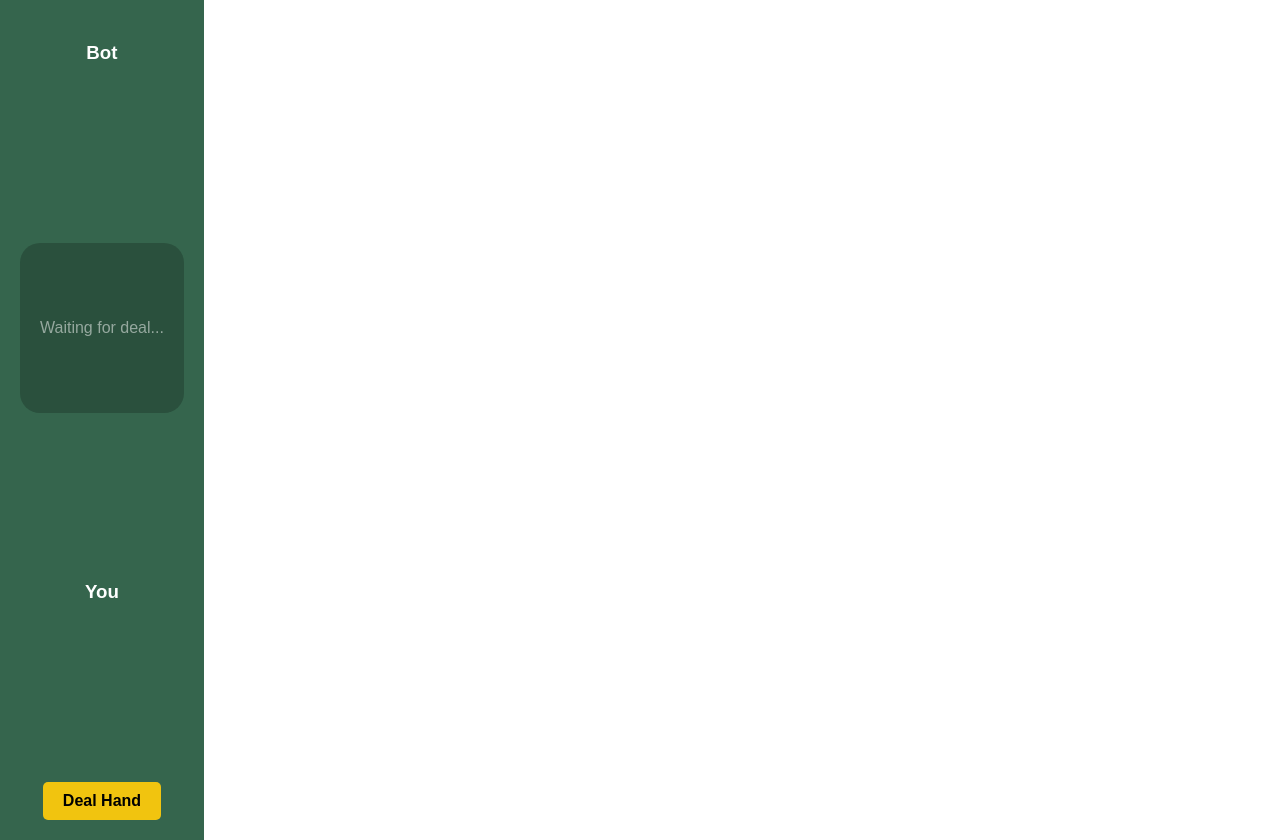
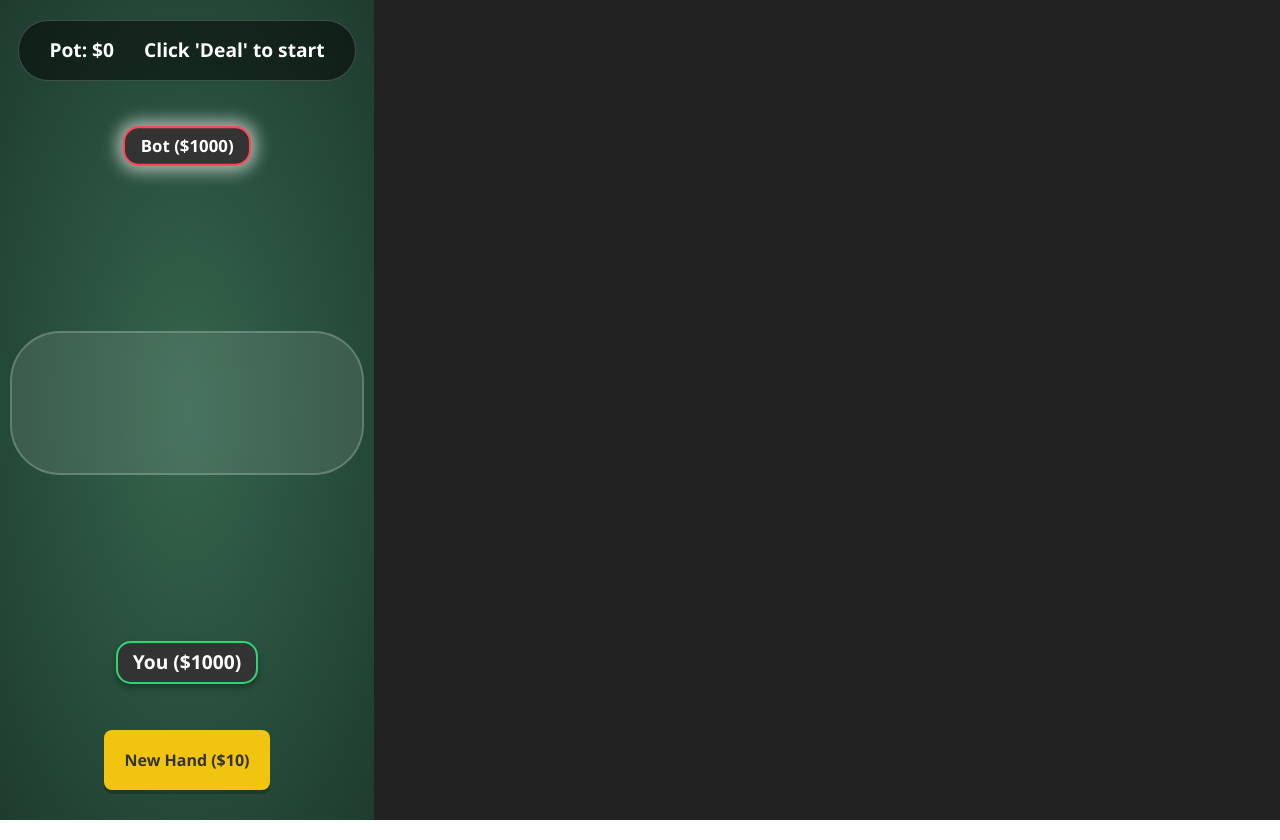
Before and after one commit to shakeeb-sa/shakeeb-sa-poker-game-react-js, a React (Vite) app: page / in a window 1280 px wide. Built offline with nearby package versions, Linux system fonts and the light colour scheme.

Commit message:
new game

```diff
--- a/package.json
+++ b/package.json
@@ -17,6 +17,7 @@
     "gh-pages": "^6.3.0",
     "pokersolver": "^2.1.4",
     "react": "^19.2.0",
+    "react-confetti": "^6.4.0",
     "react-dom": "^19.2.0"
   },
   "devDependencies": {
--- a/src/App.css
+++ b/src/App.css
@@ -1,61 +1,137 @@
+body { margin: 0; background: #222; }
+
 .table {
-  background-color: #35654d;
+  background: radial-gradient(#35654d, #1e3c2e);
   min-height: 100vh;
   color: white;
   display: flex;
   flex-direction: column;
   align-items: center;
   justify-content: space-between;
-  padding: 20px;
-  font-family: sans-serif;
+  padding: 10px;
+  font-family: 'Segoe UI', Tahoma, Geneva, Verdana, sans-serif;
+  user-select: none;
 }
 
-.hand-area {
+.info-bar {
+  background: rgba(0,0,0,0.5);
+  padding: 15px 30px;
+  border-radius: 30px;
+  display: flex;
+  gap: 30px;
+  font-size: 1.2rem;
+  font-weight: bold;
+  border: 1px solid #ffffff33;
+  margin-top: 10px;
+}
+
+.player-area {
   display: flex;
   flex-direction: column;
   align-items: center;
   gap: 10px;
 }
 
+.avatar {
+  background: #333;
+  padding: 5px 15px;
+  border-radius: 15px;
+  border: 2px solid gold;
+  font-weight: bold;
+  box-shadow: 0 4px 6px rgba(0,0,0,0.3);
+}
+
+.bot-avatar { border-color: #ff4757; }
+.player-avatar { border-color: #2ed573; font-size: 1.2rem;}
+
 .cards-container {
   display: flex;
-  gap: 10px;
+  gap: 8px;
+  height: 100px;
 }
 
-.card {
-  background: white;
-  color: black;
-  border-radius: 5px;
-  width: 60px;
-  height: 90px;
+.community-area {
+  background: rgba(255, 255, 255, 0.1);
+  padding: 15px;
+  border-radius: 50px;
+  min-width: 320px;
+  min-height: 100px;
   display: flex;
   justify-content: center;
   align-items: center;
-  font-weight: bold;
-  font-size: 1.2rem;
-  border: 1px solid #ccc;
+  border: 2px solid rgba(255,255,255,0.2);
 }
 
-.card.red { color: red; }
-.card.black { color: black; }
-.card.back { background: #1a1a1a; border: 2px solid white; }
+/* Remove old .card styles that involved borders/text */
 
-.community-area {
-  background: #2a503d;
-  padding: 20px;
-  border-radius: 20px;
-  min-height: 130px;
-  display: flex;
-  justify-content: center;
-  align-items: center;
+.card-image-container {
+  width: 70px;
+  height: 100px;
+  transition: transform 0.3s ease;
 }
 
-.controls button {
-  padding: 10px 20px;
+.card-image {
+  width: 100%;
+  height: 100%;
+  border-radius: 5px;
+  box-shadow: 0 4px 8px rgba(0,0,0,0.5);
+}
+
+.card-image-container:hover {
+  transform: translateY(-10px);
+}
+
+/* Adjust container sizes for images */
+.cards-container {
+  display: flex;
+  gap: 8px;
+  height: 110px; /* Increased height for images */
+}
+
+/* Mobile Responsiveness */
+@media (max-width: 600px) {
+  .card-image-container { width: 50px; height: 72px; }
+  .cards-container { height: 80px; }
+  .community-area { min-width: 250px; }
+}
+
+.card:hover { transform: translateY(-5px); }
+.card.red { color: #d63031; }
+.card.black { color: #2d3436; }
+.card.back {
+  background: repeating-linear-gradient(45deg, #2d3436, #2d3436 10px, #636e72 10px, #636e72 20px);
+  border: 2px solid white;
+}
+
+.controls {
+  display: flex;
+  gap: 15px;
+  margin-bottom: 20px;
+  height: 60px;
+}
+
+button {
+  border: none;
+  border-radius: 8px;
+  font-weight: bold;
   font-size: 1rem;
   cursor: pointer;
-  background: #f1c40f;
-  border: none;
-  border-radius: 5px;
-  font-weight: bold;
+  padding: 0 20px;
+  transition: all 0.2s;
+  box-shadow: 0 4px 0 rgba(0,0,0,0.2);
 }
+
+button:active {
+  transform: translateY(4px);
+  box-shadow: none;
+}
+
+.btn-primary { background: #f1c40f; color: #333; }
+.btn-action { background: #3498db; color: white; }
+.btn-fold { background: #e74c3c; color: white; }
+
+.active-turn {
+  box-shadow: 0 0 15px 5px rgba(255, 255, 255, 0.6);
+  transform: scale(1.05);
+  transition: all 0.3s ease;
+}
--- a/src/App.jsx
+++ b/src/App.jsx
@@ -1,65 +1,219 @@
 import React, { useState, useEffect } from 'react';
+import Confetti from 'react-confetti'; // IMPORT CONFETTI
 import './App.css';
-import { createDeck, determineWinner } from './utils/pokerLogic';
+import { createDeck, determineWinner, getHandStrength } from './utils/pokerLogic';
+import { playSound } from './utils/sound'; // IMPORT SOUND
 import Card from './components/Card';
+
+const BLIND = 10;
+const INITIAL_CHIPS = 1000;
 
 function App() {
   const [deck, setDeck] = useState([]);
+  const [stage, setStage] = useState('start');
+
   const [playerHand, setPlayerHand] = useState([]);
   const [botHand, setBotHand] = useState([]);
   const [communityCards, setCommunityCards] = useState([]);
-  const [stage, setStage] = useState('start'); // start, preflop, flop, turn, river, showdown
-  const [result, setResult] = useState(null);
 
-  // Initialize Game
+  const [playerChips, setPlayerChips] = useState(INITIAL_CHIPS);
+  const [botChips, setBotChips] = useState(INITIAL_CHIPS);
+  const [pot, setPot] = useState(0);
+  const [currentBet, setCurrentBet] = useState(0);
+
+  const [isPlayerTurn, setIsPlayerTurn] = useState(false);
+  const [message, setMessage] = useState("Click 'Deal' to start");
+  const [winner, setWinner] = useState(null); // Track specific winner for effects
+  const [windowSize, setWindowSize] = useState({ width: window.innerWidth, height: window.innerHeight });
+
+  // Update window size for confetti
+  useEffect(() => {
+    const handleResize = () => setWindowSize({ width: window.innerWidth, height: window.innerHeight });
+    window.addEventListener('resize', handleResize);
+    return () => window.removeEventListener('resize', handleResize);
+  }, []);
+
   const dealGame = () => {
+    setWinner(null);
+    playSound('deal');
+    if (playerChips < BLIND || botChips < BLIND) {
+      setMessage("Game Over! Refresh to restart.");
+      return;
+    }
+
     const newDeck = createDeck();
-    const pHand = [newDeck.pop(), newDeck.pop()];
-    const bHand = [newDeck.pop(), newDeck.pop()];
+    setDeck(newDeck);
 
-    setDeck(newDeck);
-    setPlayerHand(pHand);
-    setBotHand(bHand);
+    setPlayerChips(prev => prev - BLIND);
+    setBotChips(prev => prev - BLIND);
+    setPot(BLIND * 2);
+
+    setPlayerHand([newDeck.pop(), newDeck.pop()]);
+    setBotHand([newDeck.pop(), newDeck.pop()]);
     setCommunityCards([]);
-    setResult(null);
+
     setStage('preflop');
+    setCurrentBet(0);
+    setMessage("Your turn.");
+    setIsPlayerTurn(true);
   };
 
-  const nextStage = () => {
+  const handleFold = () => {
+    playSound('fold');
+    setMessage("You Folded. Bot wins.");
+    setBotChips(prev => prev + pot);
+    setPot(0);
+    setStage('start');
+  };
+
+  const handleCheck = () => {
+    if (currentBet > 0) {
+      alert("You cannot check, you must Call or Fold.");
+      return;
+    }
+    playSound('chip');
+    setMessage("You Checked.");
+    setIsPlayerTurn(false);
+    setTimeout(botTurn, 1000);
+  };
+
+  const handleCall = () => {
+    playSound('chip');
+    setPlayerChips(prev => prev - currentBet);
+    setPot(prev => prev + currentBet);
+    setCurrentBet(0);
+    setMessage("You Called.");
+    setIsPlayerTurn(false);
+    setTimeout(proceedToNextStreet, 1000);
+  };
+
+  const handleBet = (amount) => {
+    if (playerChips < amount) return;
+    playSound('chip');
+    setPlayerChips(prev => prev - amount);
+    setPot(prev => prev + amount);
+    setCurrentBet(amount);
+    setMessage(`You bet ${amount}.`);
+    setIsPlayerTurn(false);
+    setTimeout(botTurn, 1000);
+  };
+
+  // --- UPGRADED AI ---
+  const botTurn = () => {
+    const strength = getHandStrength(botHand, communityCards);
+    const rng = Math.random();
+
+    // Pot Odds Calculation: (Amount to Call) / (Total Pot + Amount to Call)
+    // Low pot odds means it's cheap to call.
+    const callCost = currentBet;
+    const potOdds = callCost > 0 ? callCost / (pot + callCost) : 0;
+
+    // AI Decision Matrix
+    // 1. If checking (free): Bot almost always checks unless hand is great
+    if (currentBet === 0) {
+      if (strength > 60) { // Good hand
+        const betAmt = Math.min(botChips, 50);
+        playSound('chip');
+        setBotChips(prev => prev - betAmt);
+        setPot(prev => prev + betAmt);
+        setCurrentBet(betAmt);
+        setMessage(`Bot Bets ${betAmt}!`);
+        setIsPlayerTurn(true);
+      } else {
+        setMessage("Bot Checks.");
+        setTimeout(proceedToNextStreet, 1000);
+      }
+    }
+    // 2. If facing a bet: Use Pot Odds vs Hand Strength
+    else {
+      // Normalize strength to 0-1 (approx)
+      const winProb = strength / 100;
+
+      if (winProb > potOdds || rng < 0.2) { // Call if odds are good OR bluff(20%)
+        playSound('chip');
+        setBotChips(prev => prev - currentBet);
+        setPot(prev => prev + currentBet);
+        setCurrentBet(0);
+        setMessage("Bot Calls.");
+        setTimeout(proceedToNextStreet, 1000);
+      } else {
+        playSound('fold');
+        setMessage("Bot Folds! You Win.");
+        setPlayerChips(prev => prev + pot);
+        setPot(0);
+        setStage('start');
+        setWinner('Player'); // Trigger confetti
+        playSound('win');
+      }
+    }
+  };
+
+  const proceedToNextStreet = () => {
+    playSound('deal');
     const newDeck = [...deck];
     const currentComm = [...communityCards];
 
     if (stage === 'preflop') {
-      // Burn one (optional in digital, but standard)
       newDeck.pop();
-      // Deal Flop (3 cards)
       currentComm.push(newDeck.pop(), newDeck.pop(), newDeck.pop());
       setStage('flop');
+      setIsPlayerTurn(true);
     } else if (stage === 'flop') {
-      newDeck.pop(); // Burn
-      currentComm.push(newDeck.pop()); // Turn
+      newDeck.pop();
+      currentComm.push(newDeck.pop());
       setStage('turn');
+      setIsPlayerTurn(true);
     } else if (stage === 'turn') {
-      newDeck.pop(); // Burn
-      currentComm.push(newDeck.pop()); // River
+      newDeck.pop();
+      currentComm.push(newDeck.pop());
       setStage('river');
+      setIsPlayerTurn(true);
     } else if (stage === 'river') {
-      // Showdown
-      const gameResult = determineWinner(playerHand, botHand, currentComm);
-      setResult(gameResult);
-      setStage('showdown');
-      return; // Don't update deck/comm cards
+      handleShowdown(currentComm);
+      return;
     }
 
     setDeck(newDeck);
     setCommunityCards(currentComm);
+    setMessage(`Stage: ${stage.toUpperCase()}`);
+  };
+
+  const handleShowdown = (finalComm) => {
+    setStage('showdown');
+    const result = determineWinner(playerHand, botHand, finalComm);
+
+    if (result.winner === 'Player') {
+      setMessage(`You Win! ${result.description}`);
+      setPlayerChips(prev => prev + pot);
+      setWinner('Player');
+      playSound('win');
+    } else if (result.winner === 'Bot') {
+      setMessage(`Bot Wins! ${result.description}`);
+      setBotChips(prev => prev + pot);
+      setWinner('Bot');
+    } else {
+      setMessage("It's a Tie! Pot Split.");
+      setPlayerChips(prev => prev + (pot / 2));
+      setBotChips(prev => prev + (pot / 2));
+    }
+    setPot(0);
   };
 
   return (
     <div className="table">
-      {/* Bot Area */}
-      <div className="hand-area">
-        <h3>Bot</h3>
+      {winner === 'Player' && <Confetti width={windowSize.width} height={windowSize.height} recycle={false} />}
+
+      {/* HUD */}
+      <div className="info-bar">
+        <span>Pot: ${pot}</span>
+        <span>{message}</span>
+      </div>
+
+      {/* Bot */}
+      <div className="player-area">
+        <div className={`avatar bot-avatar ${isPlayerTurn ? '' : 'active-turn'}`}>
+          Bot (${botChips})
+        </div>
         <div className="cards-container">
           {botHand.map((card, i) => (
             <Card key={i} card={card} hidden={stage !== 'showdown'} />
@@ -67,43 +221,45 @@ function App() {
         </div>
       </div>
 
-      {/* Community Cards */}
+      {/* Community */}
       <div className="community-area">
         <div className="cards-container">
           {communityCards.map((card, i) => (
              <Card key={i} card={card} />
           ))}
-          {communityCards.length === 0 && <span style={{opacity: 0.5}}>Waiting for deal...</span>}
         </div>
       </div>
 
-      {/* Result Message */}
-      {result && (
-        <div style={{ background: 'rgba(0,0,0,0.8)', padding: '20px', borderRadius: '10px' }}>
-          <h2>{result.winner === 'Tie' ? "It's a Tie!" : `${result.winner} Wins!`}</h2>
-          <p>{result.description}</p>
-          <button onClick={dealGame} style={{marginTop: '10px', padding: '10px'}}>New Hand</button>
-        </div>
-      )}
-
-      {/* Player Area */}
-      <div className="hand-area">
-        <h3>You</h3>
+      {/* Player */}
+      <div className="player-area">
         <div className="cards-container">
           {playerHand.map((card, i) => (
              <Card key={i} card={card} />
           ))}
         </div>
+        <div className={`avatar player-avatar ${isPlayerTurn ? 'active-turn' : ''}`}>
+          You (${playerChips})
+        </div>
       </div>
 
       {/* Controls */}
       <div className="controls">
-        {stage === 'start' && <button onClick={dealGame}>Deal Hand</button>}
-
-        {stage !== 'start' && stage !== 'showdown' && (
-          <button onClick={nextStage}>
-            {stage === 'river' ? 'Showdown' : 'Deal Next Card'}
+        {stage === 'start' || stage === 'showdown' ? (
+          <button className="btn-primary" onClick={dealGame}>
+            {playerChips < BLIND ? "Game Over" : "New Hand ($10)"}
           </button>
+        ) : (
+          isPlayerTurn && (
+            <>
+              {currentBet === 0 ? (
+                <button className="btn-action" onClick={handleCheck}>Check</button>
+              ) : (
+                <button className="btn-action" onClick={handleCall}>Call ${currentBet}</button>
+              )}
+              <button className="btn-action" onClick={() => handleBet(50)}>Bet $50</button>
+              <button className="btn-fold" onClick={handleFold}>Fold</button>
+            </>
+          )
         )}
       </div>
     </div>
--- /dev/null
+++ b/src/utils/sound.js
@@ -0,0 +1,15 @@
+// We use hosted MP3s for reliability
+const sounds = {
+  chip: new Audio('https://www.soundjay.com/misc/sounds/coin-drop-1.mp3'),
+  deal: new Audio('https://www.soundjay.com/card/sounds/card-flip-1.mp3'),
+  win: new Audio('https://www.soundjay.com/human/sounds/applause-01.mp3'),
+  fold: new Audio('https://www.soundjay.com/card/sounds/card-shuffling-1.mp3')
+};
+
+export const playSound = (type) => {
+  const audio = sounds[type];
+  if (audio) {
+    audio.currentTime = 0; // Reset to start
+    audio.play().catch(e => console.log("Audio play failed (interaction needed first)"));
+  }
+};
```
Also changed, not shown: src/components/Card.jsx (+23 -6 lines), src/utils/pokerLogic.js (+15 -0 lines), 1 other file (tests, documents, lock files or other folders).
